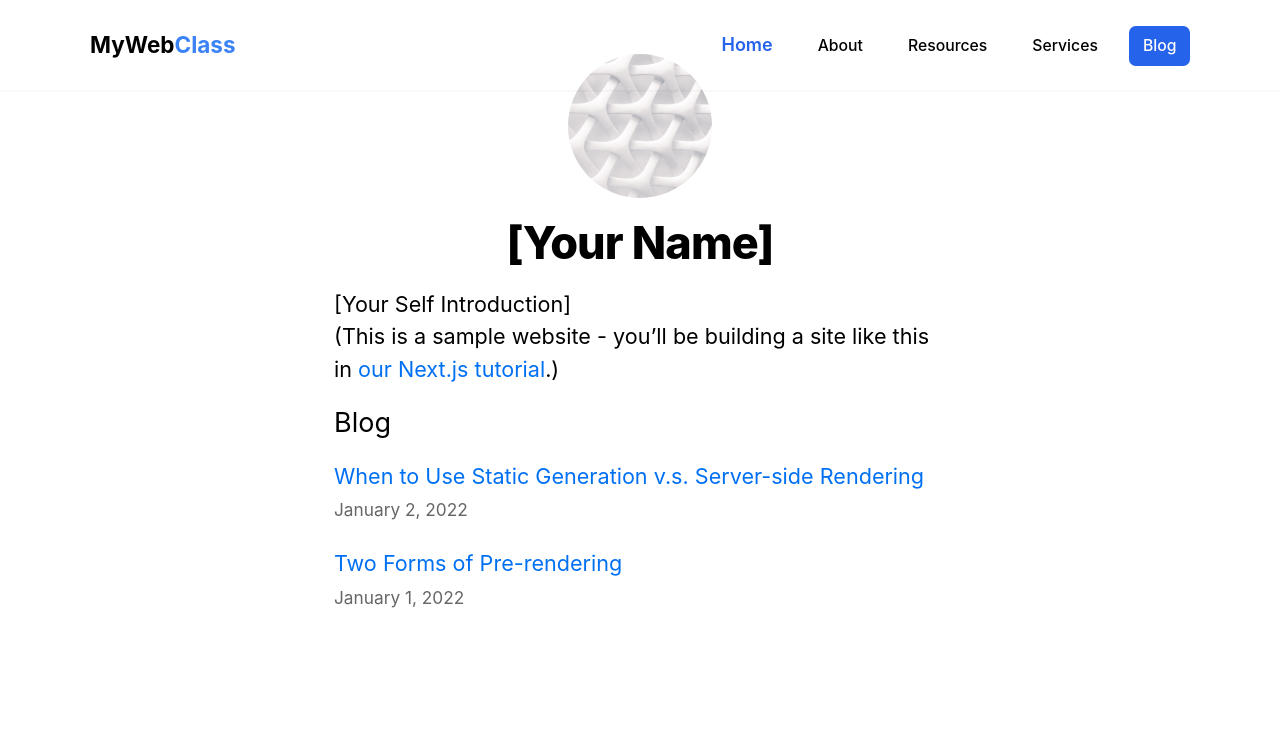
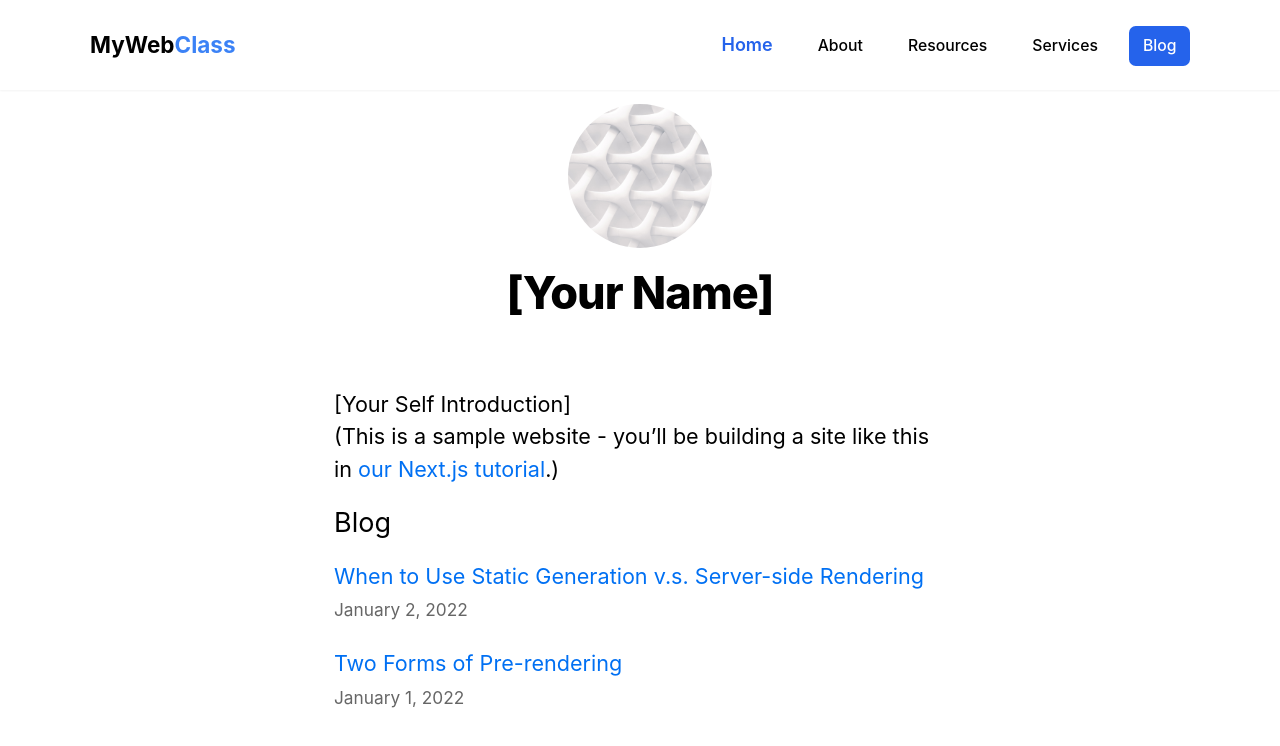
Before and after one commit to tanner666/Next.js_Website_IS601, a Next.js app: page / in a window 1280 px wide. Shown: the top 746 px of the page. Built offline with nearby package versions, Linux system fonts and the light colour scheme.

Commit message:
added padding to homepage

```diff
--- a/components/layout.module.css
+++ b/components/layout.module.css
@@ -5,6 +5,7 @@
 }
 
 .header {
+  padding: 50px;
   display: flex;
   flex-direction: column;
   align-items: center;
```
